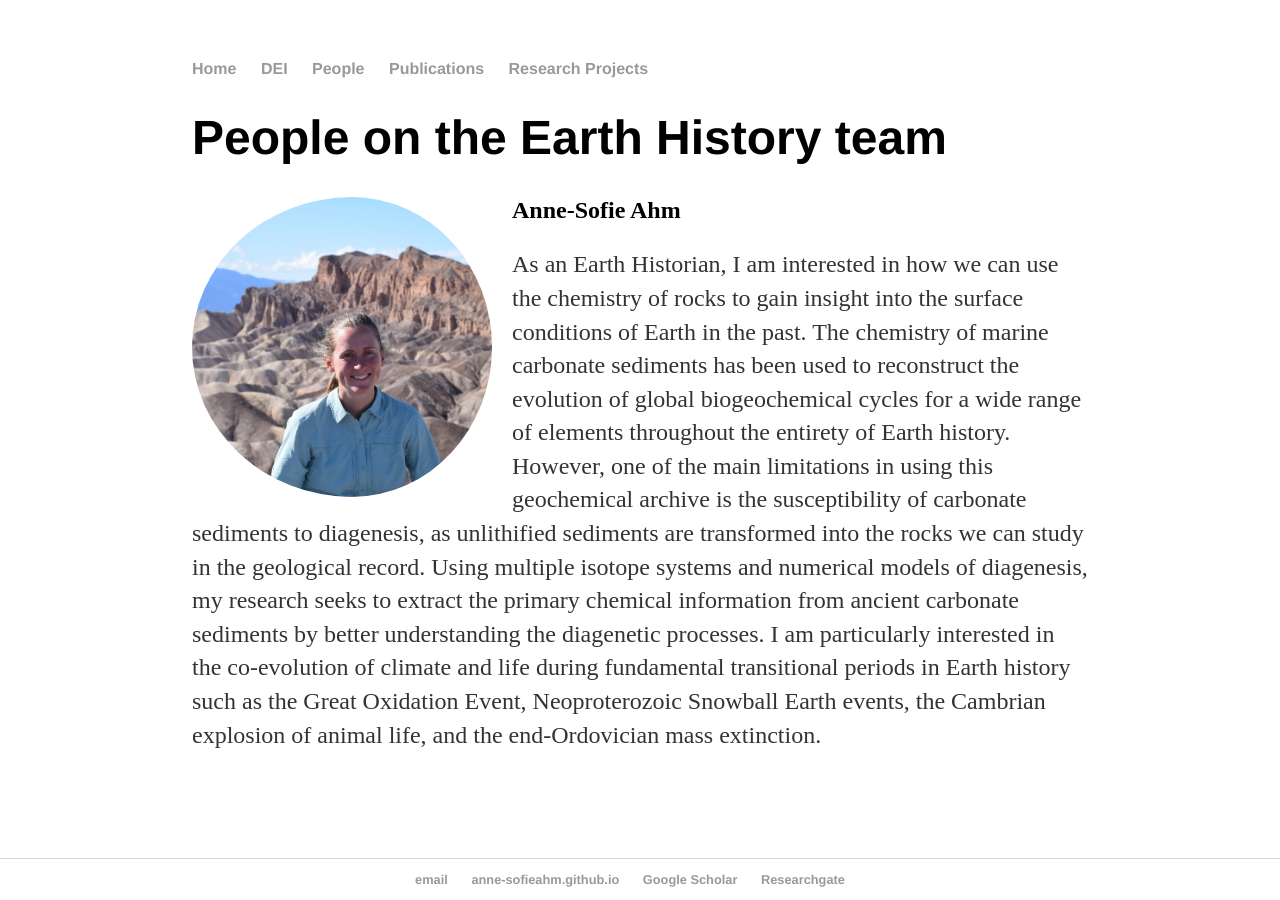
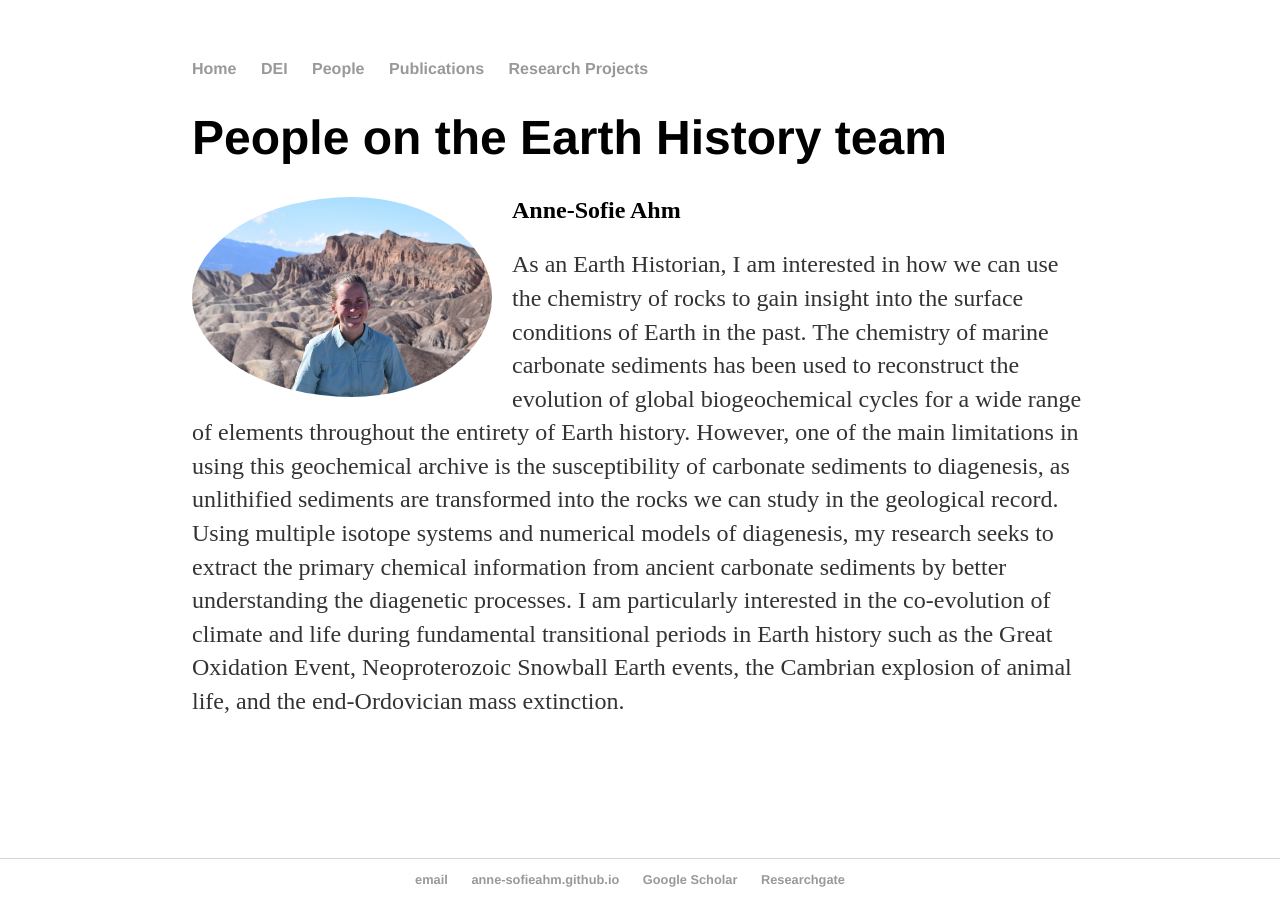
Before and after one commit to Anne-SofieAhm/Anne-SofieAhm.github.io, a Jekyll site: the page built from people/index.html, in a window 1280 px wide. Built offline with Jekyll 4.4.1, drawn with Linux system fonts in a browser that asks for light colours.

Commit message:
Update main.css

```diff
--- a/css/main.css
+++ b/css/main.css
@@ -81,7 +81,7 @@ top: 10px; */
       object-fit: cover;
       border-radius: 50%;
       width: 300px;
-      height: 300px;
+      height: auto;
     }
 
 /* .Textwrap {
```
